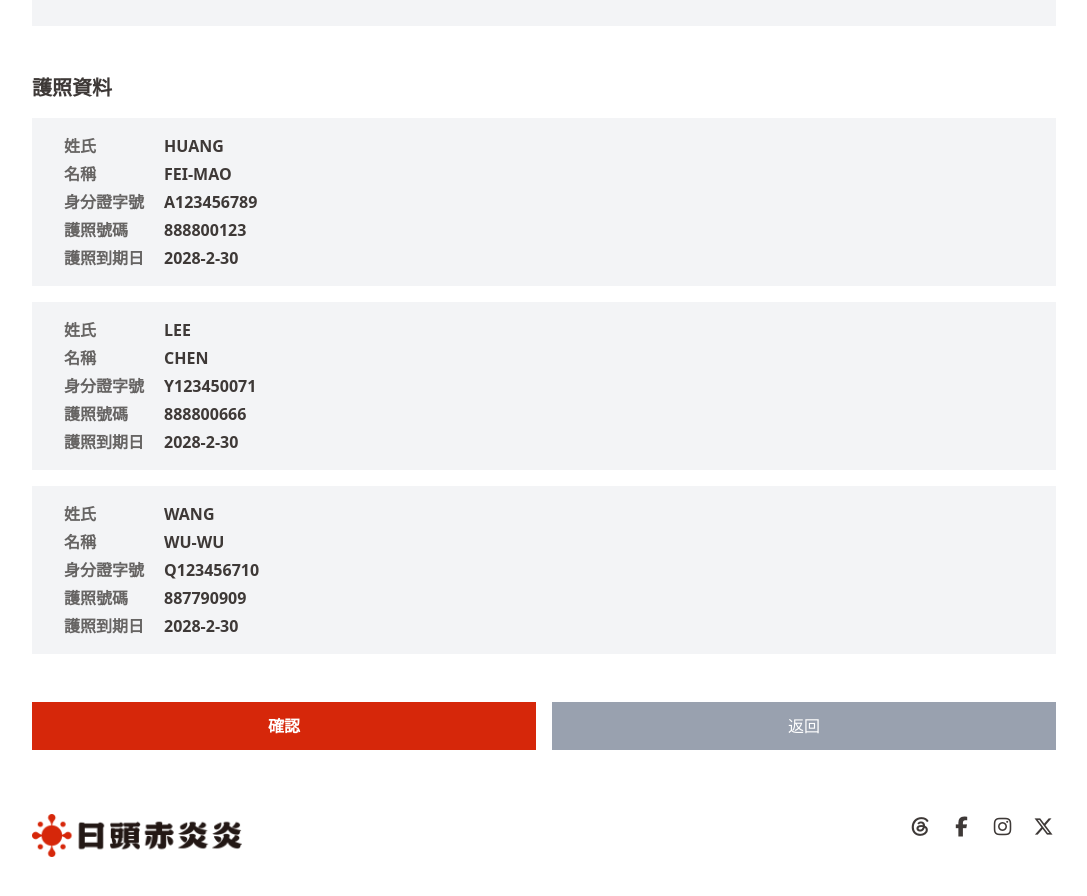
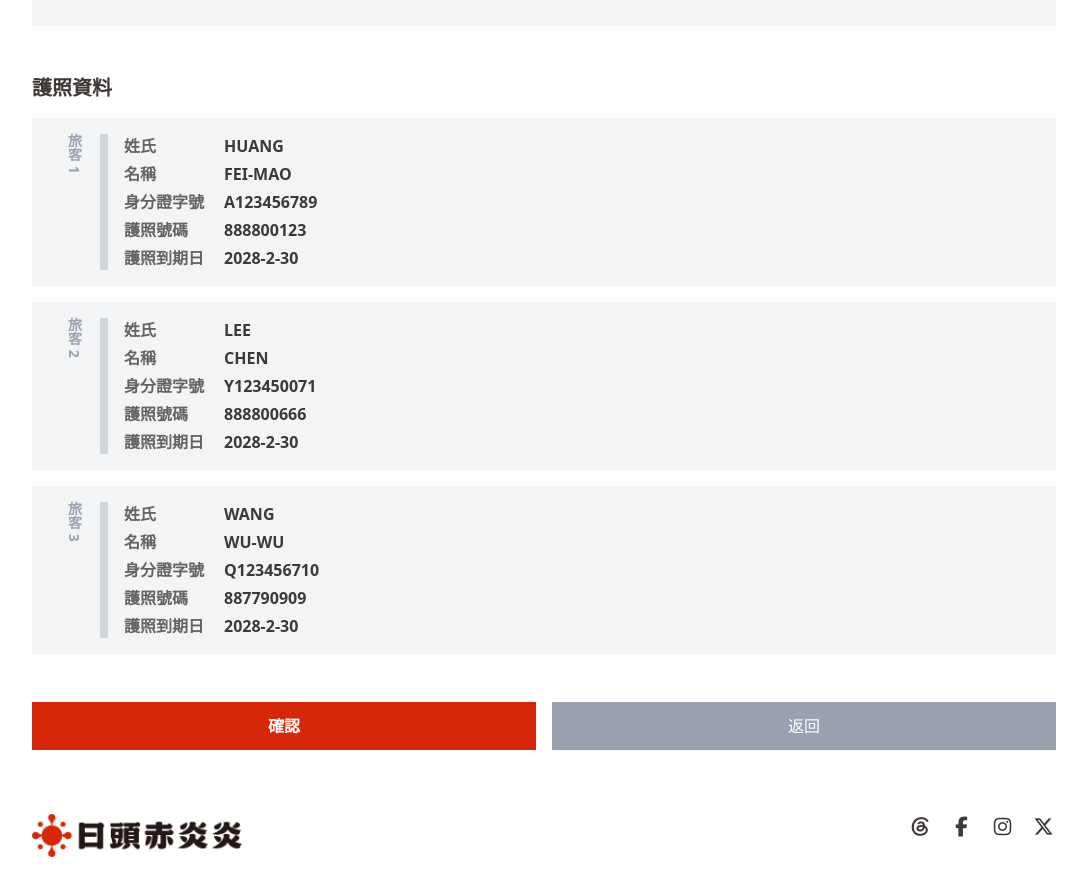
Before and after one commit to TT3x3/japan-hot-hot, a Vue app: page /checkout/checked in a window 1280 px wide. Shown: the part 1166-2062 px from the top of the page, without its empty margins (96-1183 px from the left). Built offline with nearby package versions, Linux system fonts and the light colour scheme; what v-calendar would draw is missing.

Commit message:
Update passport section display on CheckoutChecked Page

```diff
--- a/src/pages/CheckoutChecked.vue
+++ b/src/pages/CheckoutChecked.vue
@@ -136,8 +136,11 @@
             <!-- 護照資訊 -->
             <div class="flex flex-col gap-4">
                 <p class="font-bold text-xl text-base-heavy">護照資料</p>
-                <div v-for="passport in passportInfo" :key="passport.idCard" class="flex flex-row gap-2">
-                    <div class="flex flex-col gap-1 bg-gray-100 px-8 py-4 w-full">
+                <div v-for="(passport, index) in passportInfo" :key="passport.idCard" class="flex flex-row gap-2">
+                    <div class="flex flex-row gap-4 bg-gray-100 md:px-8 px-4 py-4 w-full">
+                        <p class="[writing-mode:vertical-rl] font-bold text-sm text-gray-400">旅客 {{ index + 1 }}</p>
+                        <div class="h-full w-2 bg-gray-300"></div>
+                        <div class="flex flex-col gap-1">
                             <div class="flex items-center gap-1">
                                 <p class="w-24 font-bold text-base-light md:text-base text-sm">姓氏</p>
                                 <p class="font-bold text-base-heavy">{{ passport.firstName }}</p>
@@ -157,6 +160,7 @@
                             <div class="flex items-center gap-1">
                                 <p class="w-24 font-bold text-base-light md:text-base text-sm">護照到期日</p>
                                 <p class="font-bold text-base-heavy">{{ passport.exp }}</p>
+                            </div>
                         </div>
                     </div>
                 </div>
```
Lines whose indentation alone changed are shown as unchanged.
